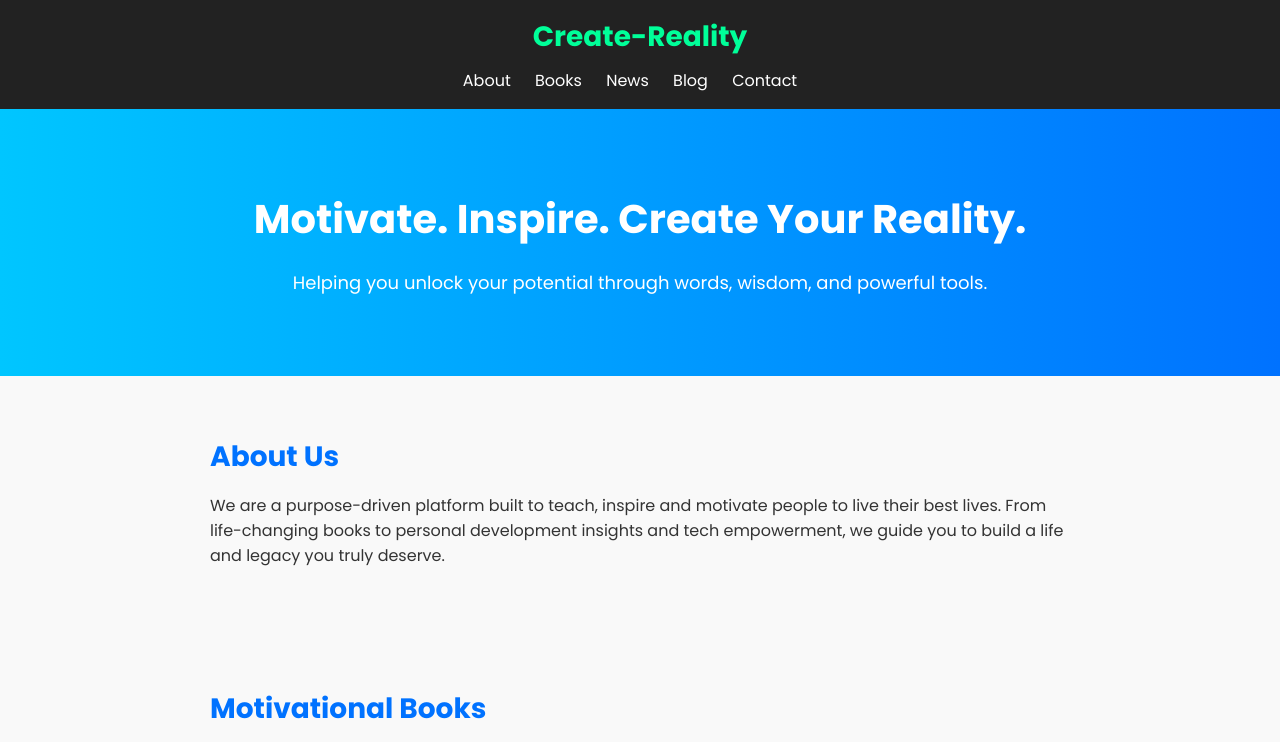
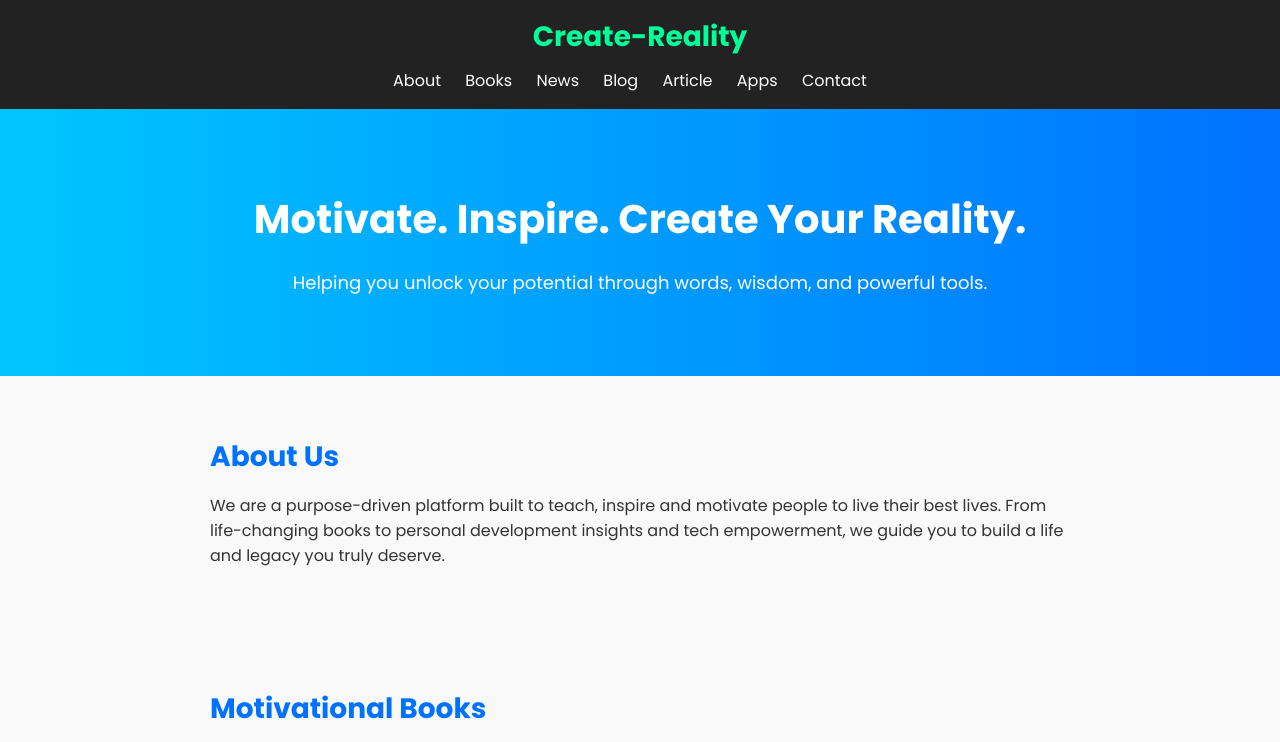
Before and after one commit to Igbonamuagu/create-reality, a plain HTML site: page index.html in a window 1280 px wide. Shown: the top 742 px of the page. Drawn offline with Linux system fonts and the light colour scheme; files whose address does not match are found by name.

Commit message:
Update index.html

```diff
--- a/index.html
+++ b/index.html
@@ -93,6 +93,8 @@
       <a href="#books">Books</a>
       <a href="#news">News</a>
       <a href="#blog">Blog</a>
+      <a href="#article">Article</a>
+      <a href="#apps">Apps</a>
       <a href="#contact">Contact</a>
     </nav>
   </header>
```
